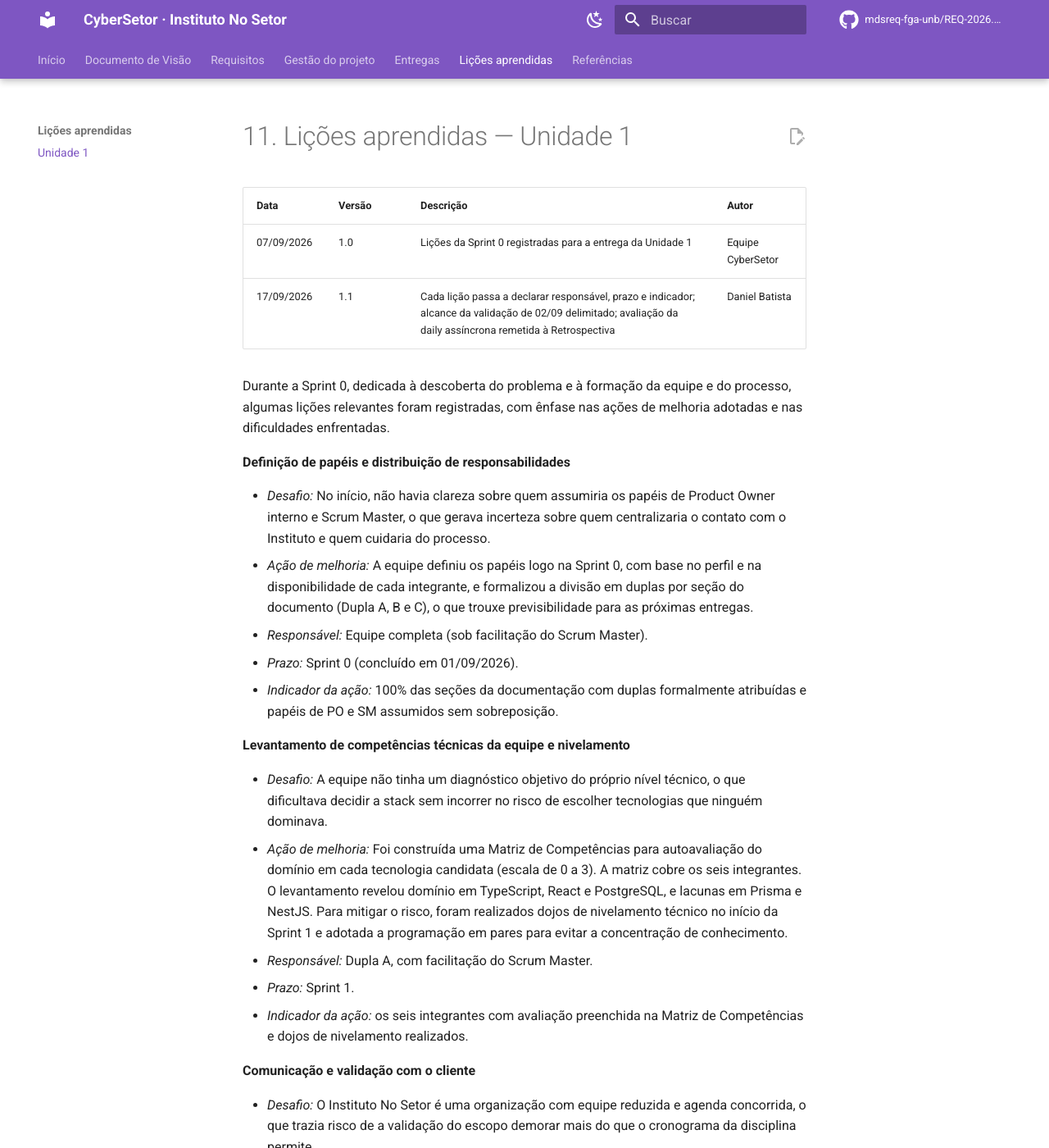
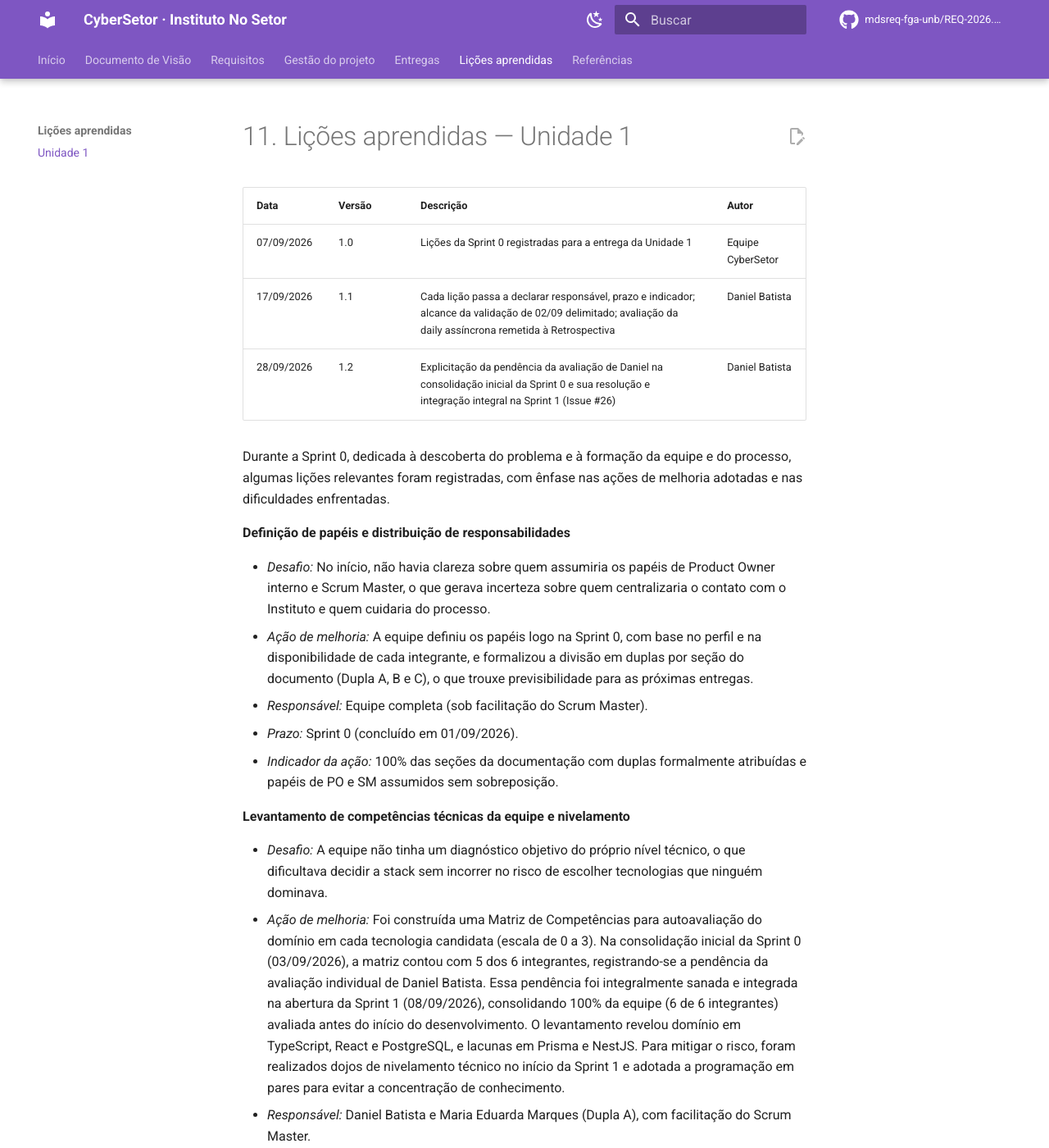
Before and after one commit to mdsreq-fga-unb/REQ-2026.2-T02-CyberSetor, an MkDocs documentation site: the page built from docs/licoes-aprendidas/unidade-1.md, in a window 1280 px wide and 1400 px high. Shown: the whole window at 82% size. Built offline with MkDocs 1.6.1 and Material for MkDocs 9.7.7, drawn with Linux system fonts in a browser that asks for light colours; comment, search, counter and statistics services are not loaded; some of the changed text lies outside the part shown.

Commit message:
docs(licoes-aprendidas): explicita pendencia e conclusao da matriz de competencias (Refs #26)

```diff
--- a/docs/licoes-aprendidas/unidade-1.md
+++ b/docs/licoes-aprendidas/unidade-1.md
@@ -4,6 +4,7 @@
 |---|---|---|---|
 | 07/09/2026 | 1.0 | Lições da Sprint 0 registradas para a entrega da Unidade 1 | Equipe CyberSetor |
 | 17/09/2026 | 1.1 | Cada lição passa a declarar responsável, prazo e indicador; alcance da validação de 02/09 delimitado; avaliação da daily assíncrona remetida à Retrospectiva | Daniel Batista |
+| 28/09/2026 | 1.2 | Explicitação da pendência da avaliação de Daniel na consolidação inicial da Sprint 0 e sua resolução e integração integral na Sprint 1 (Issue #26) | Daniel Batista |
 
 Durante a Sprint 0, dedicada à descoberta do problema e à formação da equipe e do processo, algumas lições relevantes foram registradas, com ênfase nas ações de melhoria adotadas e nas dificuldades enfrentadas.
 
@@ -18,10 +19,10 @@
 **Levantamento de competências técnicas da equipe e nivelamento**
 
 - *Desafio:* A equipe não tinha um diagnóstico objetivo do próprio nível técnico, o que dificultava decidir a stack sem incorrer no risco de escolher tecnologias que ninguém dominava.
-- *Ação de melhoria:* Foi construída uma Matriz de Competências para autoavaliação do domínio em cada tecnologia candidata (escala de 0 a 3). A matriz cobre os seis integrantes. O levantamento revelou domínio em TypeScript, React e PostgreSQL, e lacunas em Prisma e NestJS. Para mitigar o risco, foram realizados dojos de nivelamento técnico no início da Sprint 1 e adotada a programação em pares para evitar a concentração de conhecimento.
-- *Responsável:* Dupla A, com facilitação do Scrum Master.
-- *Prazo:* Sprint 1.
-- *Indicador da ação:* os seis integrantes com avaliação preenchida na Matriz de Competências e dojos de nivelamento realizados.
+- *Ação de melhoria:* Foi construída uma Matriz de Competências para autoavaliação do domínio em cada tecnologia candidata (escala de 0 a 3). Na consolidação inicial da Sprint 0 (03/09/2026), a matriz contou com 5 dos 6 integrantes, registrando-se a pendência da avaliação individual de Daniel Batista. Essa pendência foi integralmente sanada e integrada na abertura da Sprint 1 (08/09/2026), consolidando 100% da equipe (6 de 6 integrantes) avaliada antes do início do desenvolvimento. O levantamento revelou domínio em TypeScript, React e PostgreSQL, e lacunas em Prisma e NestJS. Para mitigar o risco, foram realizados dojos de nivelamento técnico no início da Sprint 1 e adotada a programação em pares para evitar a concentração de conhecimento.
+- *Responsável:* Daniel Batista e Maria Eduarda Marques (Dupla A), com facilitação do Scrum Master.
+- *Prazo:* Sprint 0 (levantamento inicial) e início da Sprint 1 (conclusão integral e dojos).
+- *Indicador da ação:* 100% dos integrantes (6 de 6) com avaliação preenchida na Matriz de Competências e dojos de nivelamento realizados.
 
 **Comunicação e validação com o cliente**
 
```
Also changed, not shown: docs/gestao/atas/2026-09-01-reuniao-equipe.md (+2 -1 lines), docs/gestao/matriz-competencias.md (+9 -1 lines).
